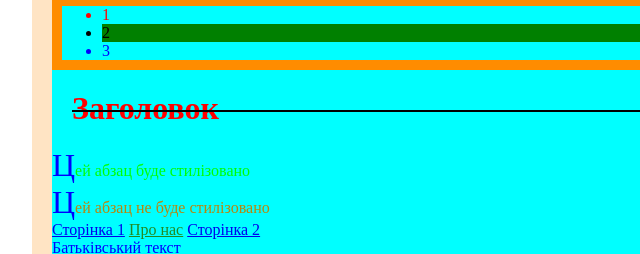
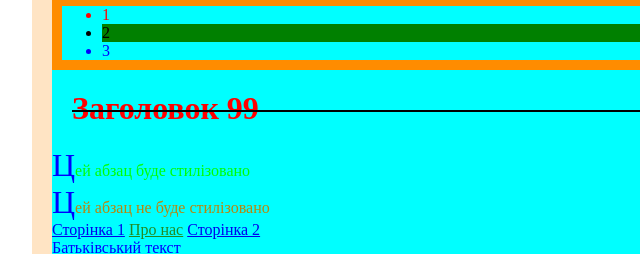
Before and after one commit to Mjxajl/newRepo2025, a plain HTML site: page index.html in a window 1280 px wide. Shown: the part 547-801 px from the top of the page, 188-828 px from the left. Drawn offline with Linux system fonts and the light colour scheme.

Commit message:
header text updated

```diff
--- a/index.html
+++ b/index.html
@@ -21,7 +21,7 @@
         <li>2</li>
         <li>3</li>
      </ul>
-    <h1>Заголовок</h1>
+    <h1>Заголовок 99</h1>
     <p>Цей абзац буде стилізовано</p>
     <p>Цей абзац не буде стилізовано</p>
     <a href="https://example.com/page1">Сторінка 1</a>
```
